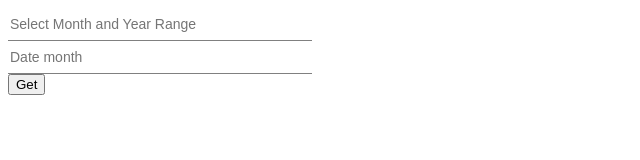
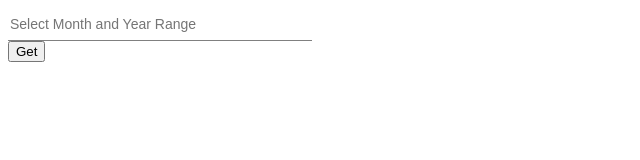
Before and after one commit to ranakartikchauhan/month-year-picker, a plain HTML site: page index.html in a window 1280 px wide. Shown: the whole page, without its empty margins (0-640 px from the left). Drawn offline with Linux system fonts and the light colour scheme.

Commit message:
Update index.html

```diff
--- a/index.html
+++ b/index.html
@@ -12,22 +12,11 @@
 
  <input type="text" class="monthYearRangeInput" placeholder="Select Month and Year Range">
 
- <input type="text" id="myid" placeholder="Date month">
-
-
  <button id="getValue">Get </button>
  <script type="text/javascript" src="month-year-picker.js"></script>
  <script>
     const input = document.querySelector(".monthYearRangeInput");
     const monthYearPicker = new MonthYearPicker(input);
-    const input2 =  document.getElementById('myid');
-    new MonthYearPicker(input2);
-
-    var elem = document.getElementById('getValue');
-    elem.addEventListener('click',function(){
-        const selectedValues = monthYearPicker.getValue();
-        console.log(selectedValues);
-    })
  </script>
 </body>
 </html>
```
